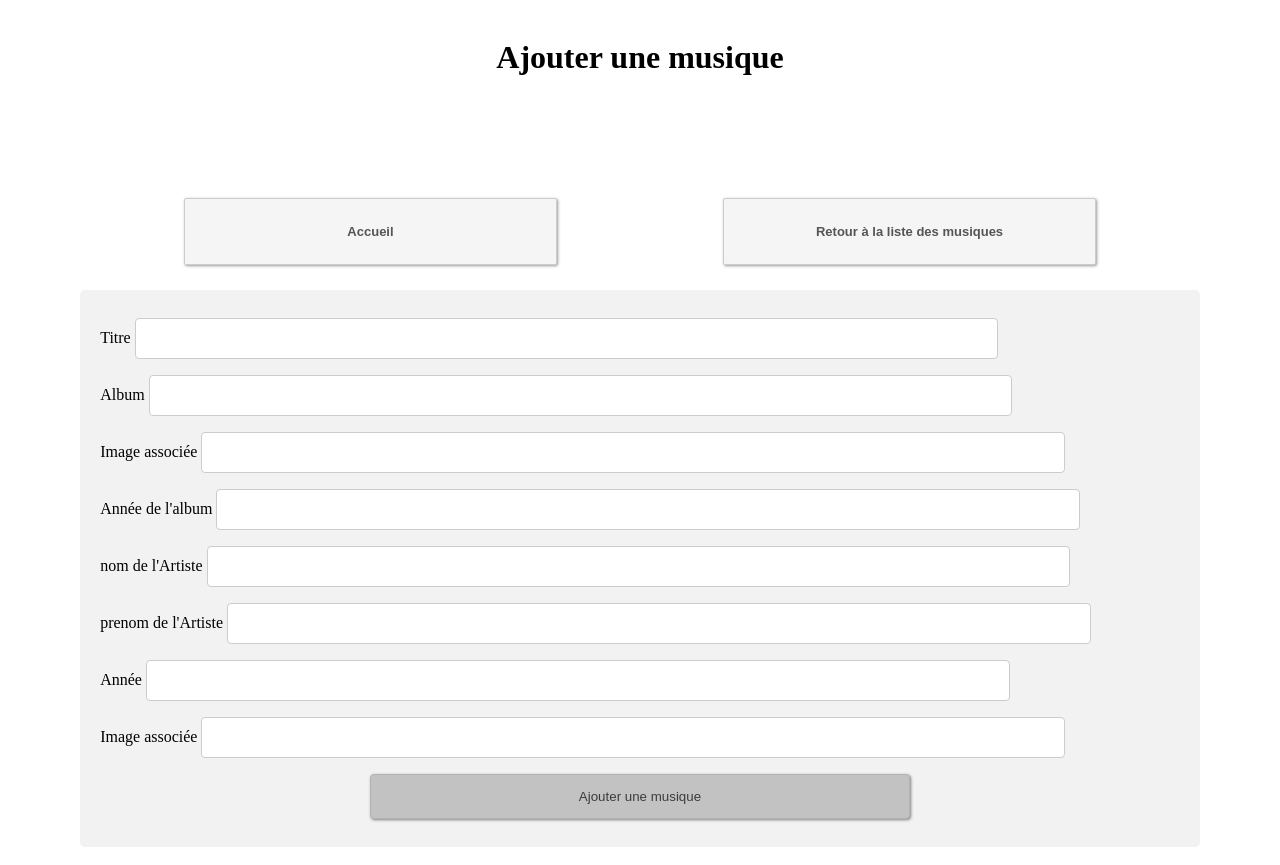
After one commit to Les-Poros/jukeinthebox-serveur, a PHP site: the page made by src/views/AddPiste.html.twig in a window 1280 px wide. The commit adds this page. Run offline with PHP 8.4, Linux system fonts and the light colour scheme; the template is opened without the code that fills it, so the values that code supplies are empty; some libraries are stand-ins or nearby versions.

Commit message:
WIP Ajout des musiques dans le catalogue

```diff
--- a/container.php
+++ b/container.php
@@ -22,7 +22,8 @@ $container['view'] = function ($container) {
 };
 
 $container['CatalogueController'] = function ($c){
-    return new CatalogueController();
+    $view = $c->get('view');
+    return new CatalogueController($view);
 };
 
 $container['FileController'] = function ($c){
--- a/src/views/AddJukebox.html.twig
+++ b/src/views/AddJukebox.html.twig
@@ -13,7 +13,7 @@
 			<div class="buttons">
                 <a href="{{url}}/"><div class="button">Accueil</div></a>
                 <a href="{{url}}/ListJukebox"><div class="button">Retour à la liste de Jukebox</div></a>
-            </div>
+      </div>
 
 				<form action='{{url}}/ListJukebox' method='post'>
 					<div class="itemForm">
--- /dev/null
+++ b/src/views/AddPiste.html.twig
@@ -0,0 +1,63 @@
+<!DOCTYPE html>
+<html>
+
+	<head>
+		<meta charset="UTF-8">
+		<link rel="stylesheet" href="{{url}}/web/css/jukeinthebox.css">
+	</head>
+
+	<body>
+		<div class="mainContainer">
+			 <h1>Ajouter une musique</h1>
+		<div class="buttons">
+                <a href="{{url}}/"><div class="button">Accueil</div></a>
+                <a href="{{url}}/ListCatalogue"><div class="button">Retour à la liste des musiques </div></a>
+        </div>
+
+				<form action='{{url}}/catalogue' method='post'>
+					<div class="itemForm">
+						<label>Titre</label>
+						<input type="text" name="titre" required>
+					</div>
+
+					<div class="itemForm">
+						<label>Album</label>
+						<input type="text" name="album" required>
+					</div>
+
+					<div class="itemForm">
+						<label>Image associée</label>
+						<input type="text" name="imageAlbum" required>
+					</div>
+					<div class="itemForm">
+						<label>Année de l'album</label>
+						<input type="text" name="anneeAlbum" required>
+					</div>
+
+					<div class="itemForm">
+						<label>nom de l'Artiste</label>
+						<input type="text" name="nomArtiste" required>
+					</div>
+					<div class="itemForm">
+						<label>prenom de l'Artiste</label>
+						<input type="text" name="prenomArtiste" required>
+					</div>
+
+					<div class="itemForm">
+						<label>Année</label>
+						<input type="text" name="anneePiste" required>
+					</div>
+
+					<div class="itemForm">
+						<label>Image associée</label>
+						<input type="text" name="imagePiste" required>
+					</div>
+
+					<button type="submit">Ajouter une musique</button>
+				</form>
+
+
+		</div>
+	</body>
+
+</html>
--- a/src/views/Home.html.twig
+++ b/src/views/Home.html.twig
@@ -11,8 +11,10 @@
 			<h1>JukeInTheBox</h1>
 			<div class="buttons">
 				<a href="{{url}}/ListJukebox"><div class="button">Gérer les jukebox</div></a>
-				<a href="{{url}}/catalogue"><div class="button">Gérer le catalogue</div></a>
+				<a href="{{url}}/ListCatalogue"><div class="button">Gérer le catalogue</div></a>
 			</div>
+
+
 		</div>
 	</body>
 
```
Also changed, not shown: index.php (+17 -0 lines), src/controllers/CatalogueController.php (+94 -1 lines), src/views/ListMusic.html.twig (added, +34 -0 lines).
